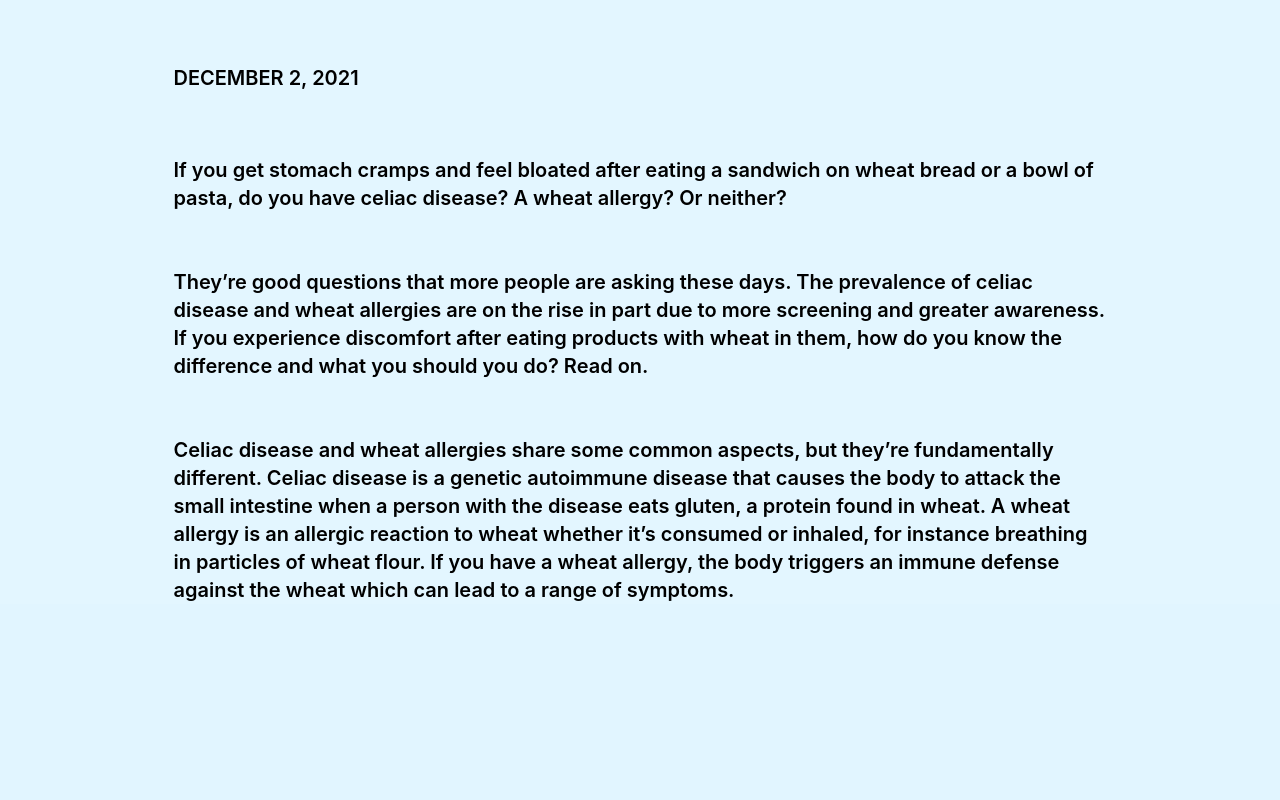
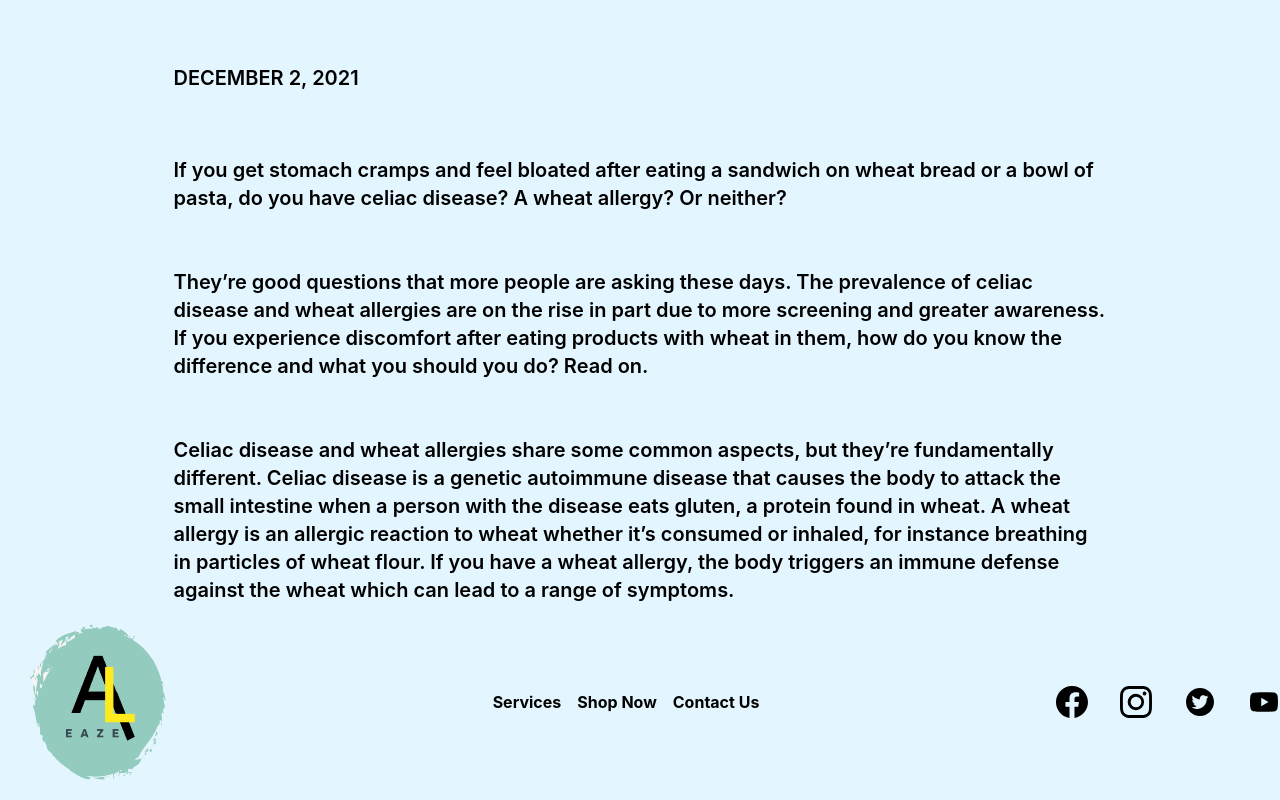
Before and after one commit to vishnubansal001/Al-Eaze_Project, a React (Create React App) app: page /blogs-single in a window 1280 px wide. Shown: the part 797-1597 px from the top of the page. Before the commit the page ends 1401 px from the top, so only its background shows below. Built offline with nearby package versions, Linux system fonts and the light colour scheme; the HTML template or start-up script is replaced by a standard one.

Commit message:
new:footer added

```diff
--- a/src/App.js
+++ b/src/App.js
@@ -5,6 +5,7 @@ import Restorant from "./pages/Restorant";
 import Products from "./pages/Products";
 import Blogs from "./pages/Blogs";
 import SingleBlogPage from "./pages/SingleBlogPage";
+import Footer from "./components/Footer";
 
 const App = () => {
   return (
@@ -16,6 +17,7 @@ const App = () => {
         <Route exact path="/blogs" element={<Blogs />}></Route>
         <Route exact path="/blogs-single" element={<SingleBlogPage />}></Route>
       </Routes>
+      <Footer />
     </BrowserRouter>
   );
 };
--- /dev/null
+++ b/src/components/Footer.jsx
@@ -0,0 +1,31 @@
+import React from "react";
+import { BsFacebook, BsInstagram } from "react-icons/bs";
+import { AiFillTwitterCircle, AiFillYoutube } from "react-icons/ai";
+import Logoimg from "../images/logo.png";
+import { Services } from "./Services";
+import { name } from "../database/database";
+
+export default function Footer() {
+  return (
+    <>
+      <div>
+        <div className="Footer footer-container">
+          <div className="footer-wrapper">
+            <img src={Logoimg} alt="" className="footer-logo-img" />
+            <div className="footer-links">
+              {name.map((f) => {
+                return <Services Coaching={f.Coaching} />;
+              })}
+            </div>
+            <div className="footer-socials">
+              <BsFacebook size={32} color="black" />
+              <BsInstagram size={32} color="black" />
+              <AiFillTwitterCircle size={32} color="black" />
+              <AiFillYoutube size={32} color="black" />
+            </div>
+          </div>
+        </div>
+      </div>
+    </>
+  );
+}
--- /dev/null
+++ b/src/components/Services.jsx
@@ -0,0 +1,7 @@
+export const Services = (props) => {
+  return (
+    <>
+      <div className="Coaching">{props.Coaching}</div>
+    </>
+  );
+};
--- a/src/database/database.js
+++ b/src/database/database.js
@@ -92,3 +92,9 @@ export const data = [
     date: "25 November, 2023 ",
   },
 ];
+
+export const name = [
+  { Coaching: "Services" },
+  { Coaching: "Shop Now" },
+  { Coaching: "Contact Us" },
+];
--- a/src/index.css
+++ b/src/index.css
@@ -246,13 +246,12 @@ code {
   background: #e3f6ff;
 }
 
-
 .wrapper-single div {
   width: 90%;
   margin: 0 auto;
 }
 
-.wrapper-single div img{
+.wrapper-single div img {
   width: 100%;
 }
 
@@ -423,3 +422,60 @@ code {
     font-size: large;
   }
 }
+
+.footer-container {
+  background: #e3f6ff;
+}
+
+.footer-links {
+  display: flex;
+  column-gap: 1rem;
+  font-weight: 700;
+}
+
+.footer-socials {
+  display: flex;
+  column-gap: 2rem;
+}
+
+.footer-logo-img {
+  width: 196px;
+  height: 196px;
+}
+
+.footer-wrapper {
+  display: flex;
+  flex-direction: column;
+  row-gap: 1rem;
+  justify-content: space-between;
+  align-items: center;
+}
+
+@media (min-width: 640px) {
+  .footer-wrapper {
+    flex-direction: column;
+    justify-content: center;
+    align-items: center;
+  }
+}
+@media (min-width: 768px) {
+  .footer-wrapper {
+    flex-direction: column;
+    justify-content: center;
+    align-items: center;
+  }
+}
+@media (min-width: 1024px) {
+  .footer-wrapper {
+    flex-direction: row;
+    justify-content: space-between;
+    align-items: center;
+  }
+}
+@media (min-width: 1280px) {
+  .footer-wrapper {
+    flex-direction: row;
+    justify-content: space-between;
+    align-items: center;
+  }
+}
```
